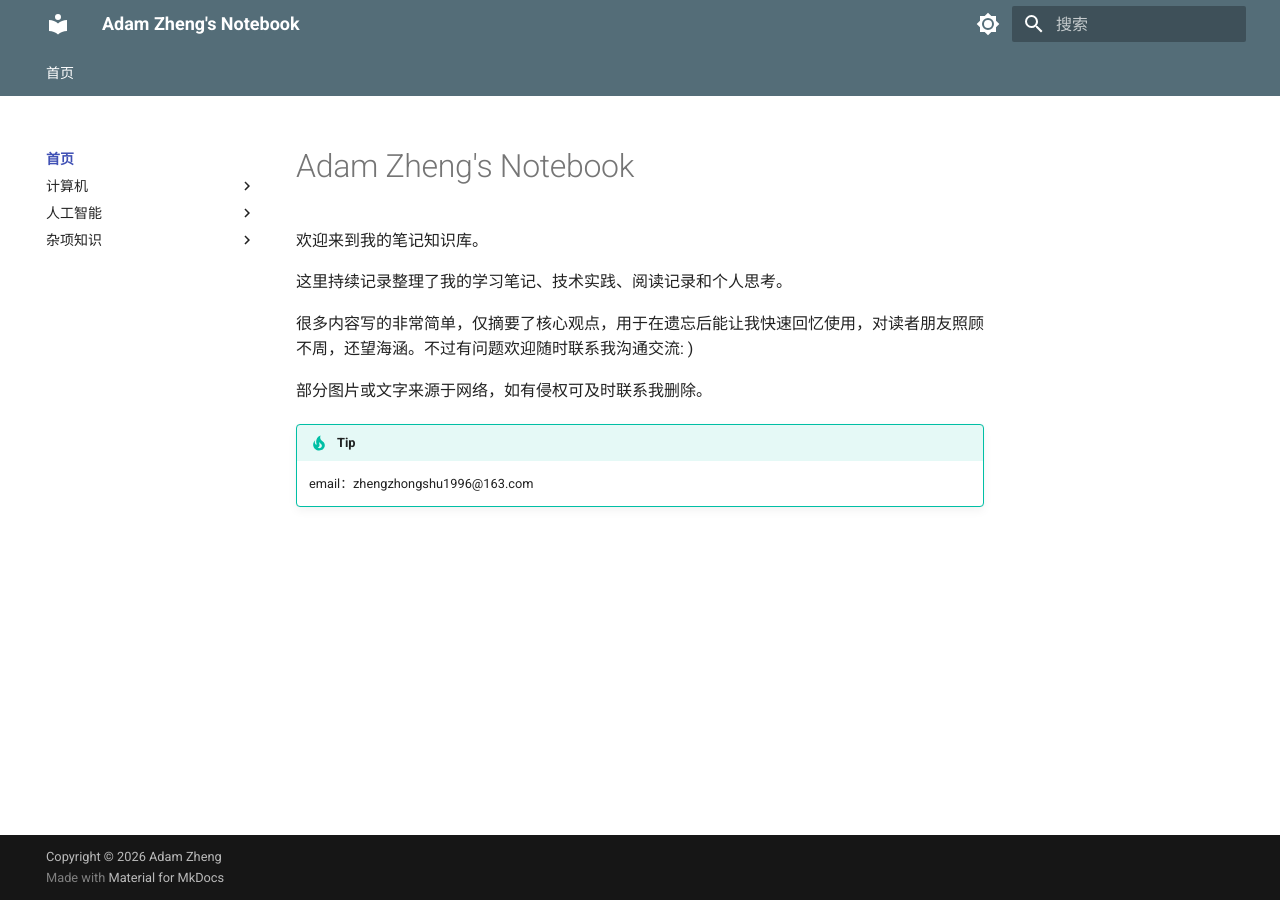
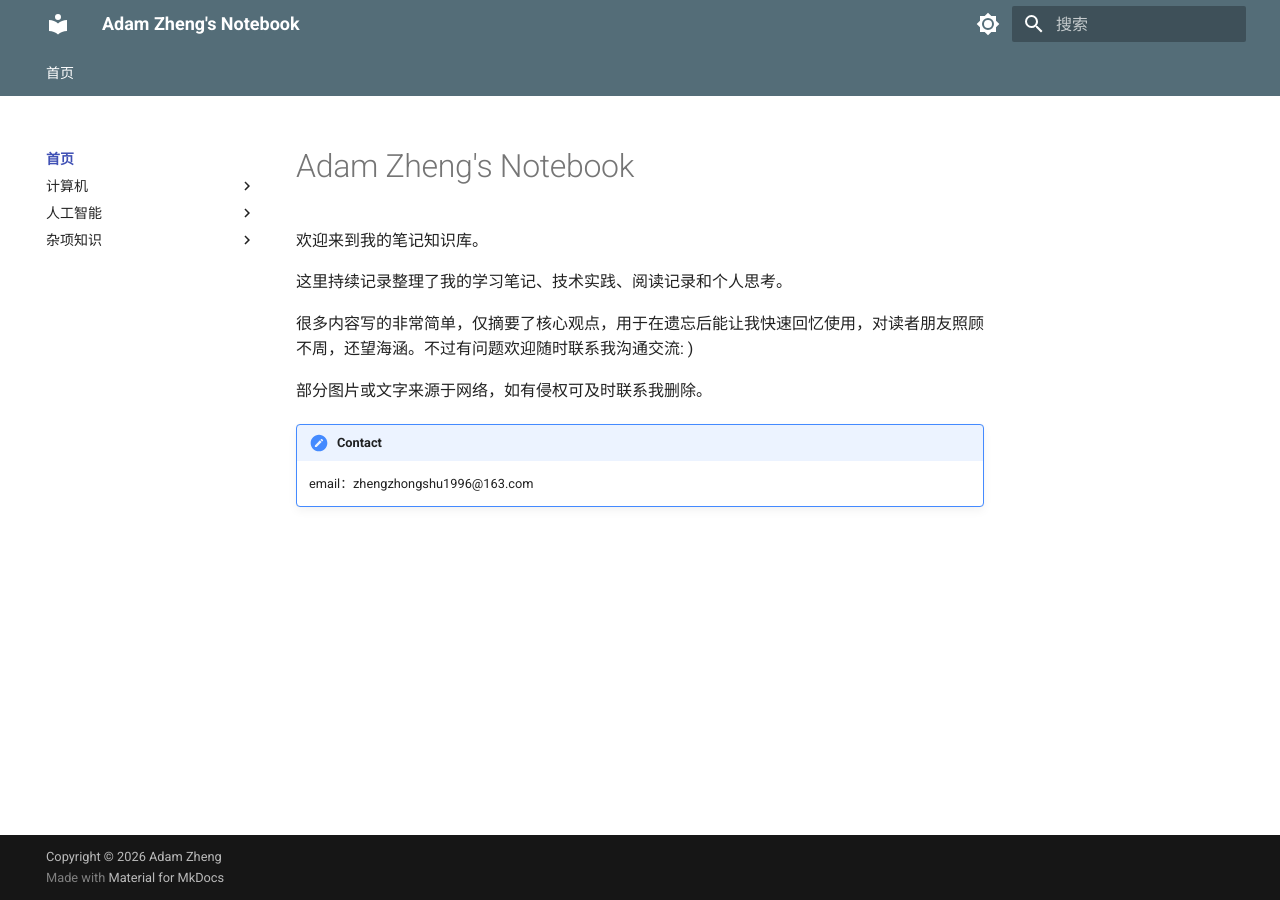
Before and after one commit to ZhongshuZheng/ZhongshuZheng.github.io, an MkDocs documentation site: the page built from docs/index.md, in a window 1280 px wide. Built offline with MkDocs 1.6.1 and Material for MkDocs 9.7.7, drawn with Linux system fonts in a browser that asks for light colours.

Commit message:
front page beautify

```diff
--- a/docs/index.md
+++ b/docs/index.md
@@ -8,7 +8,7 @@
 
 部分图片或文字来源于网络，如有侵权可及时联系我删除。
 
-!!! tip
+!!! Contact Me
     email：zhengzhongshu1996@163.com
 
 
```
